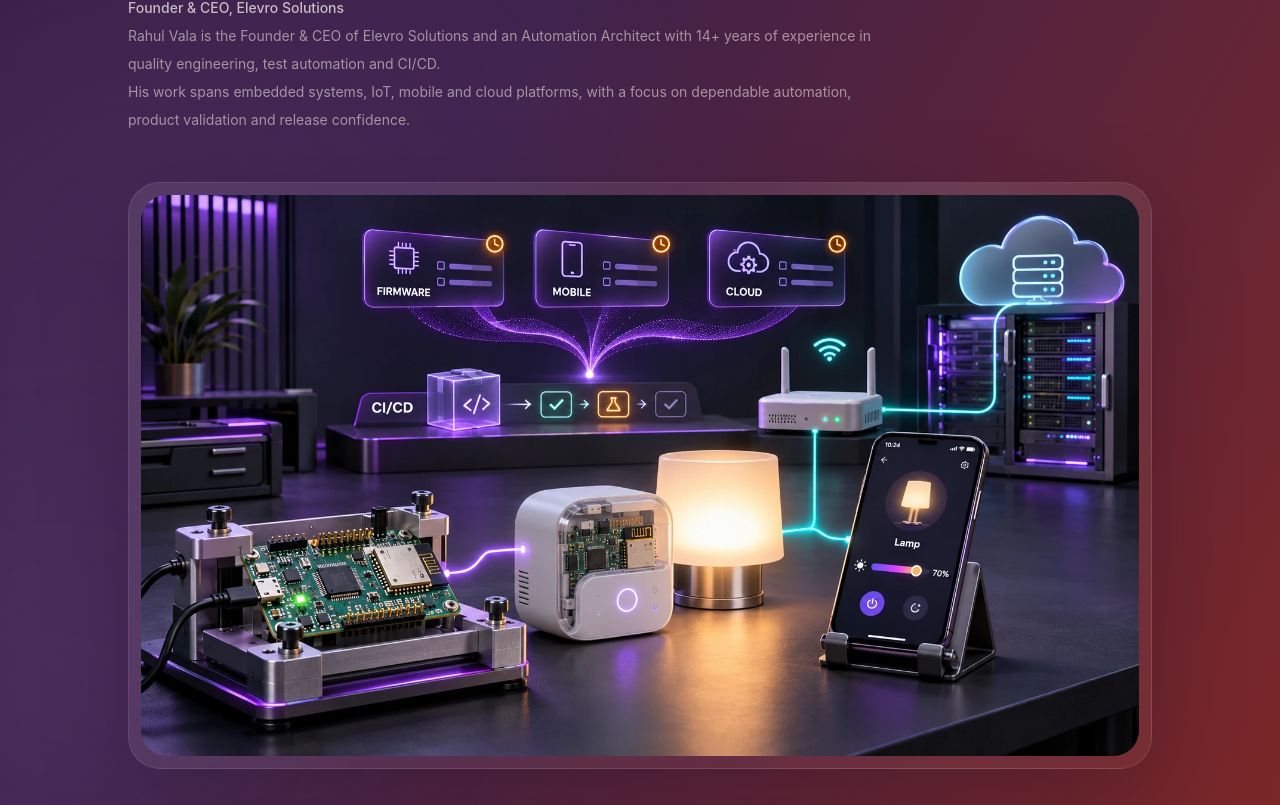
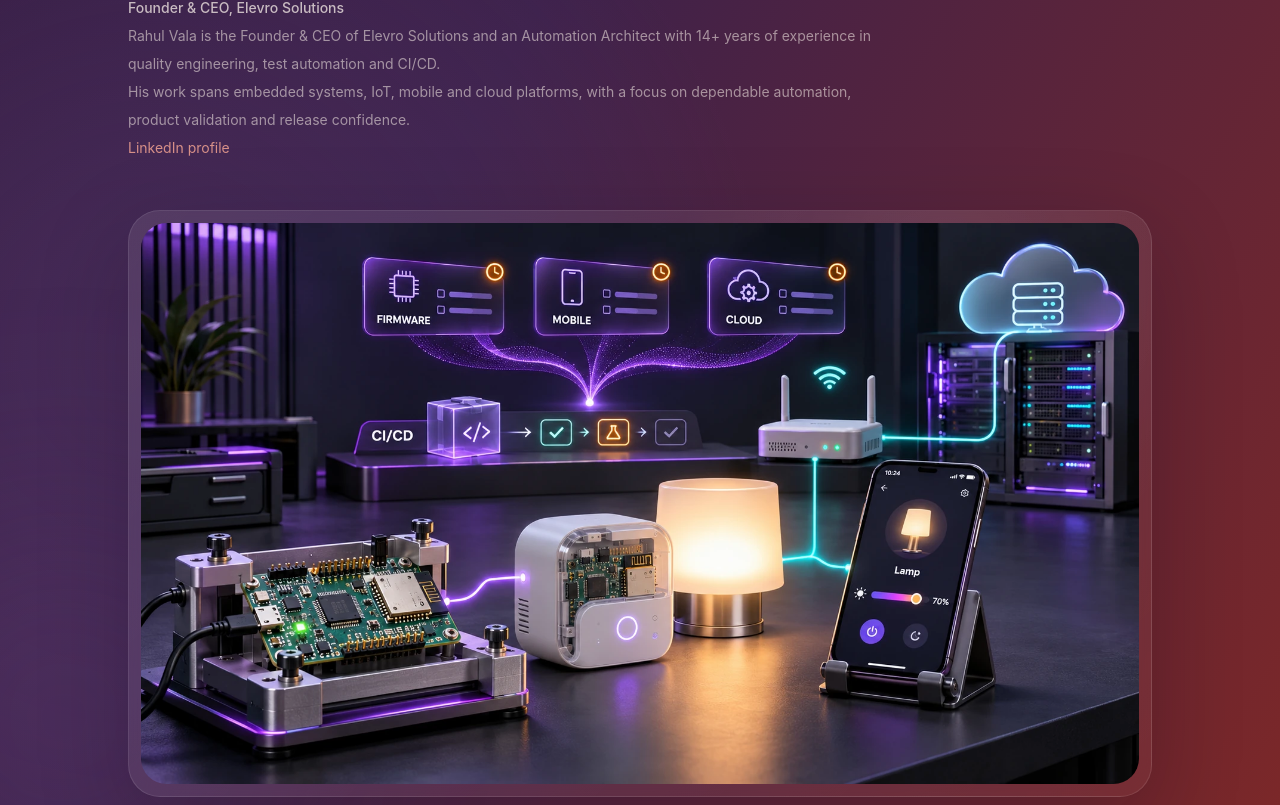
Before and after one commit to rvala-elevro/elevro_site, a Next.js app: page /resources/blogs/how-generative-ai-is-transforming-software-quality-assurance in a window 1280 px wide. Shown: the part 1075-1880 px from the top of the page. Built offline with nearby package versions, Linux system fonts and the light colour scheme.

Commit message:
Link Rahul Vala author details to LinkedIn profile

```diff
--- a/app/resources/[type]/[slug]/page.tsx
+++ b/app/resources/[type]/[slug]/page.tsx
@@ -1095,7 +1095,7 @@ function AuthorBio({ resource }: { resource: ResourceDetail }) {
   return (
     <section id="author" aria-labelledby="author-heading" className="mt-12 scroll-mt-28 rounded-[2rem] border border-white/10 bg-white/[0.045] p-6 md:p-8">
       <h2 id="author-heading" className="text-xl font-medium text-white">About the author</h2>
-      <p className="mt-4 font-medium text-[#d79088]">{resource.author.name}</p>
+      <p className="mt-4 font-medium text-[#d79088]"><a href={resource.author.url} rel="author" className="hover:text-white">{resource.author.name}</a></p>
       <p className="mt-1 text-sm text-cream/75">{resource.author.role}</p>
       {resource.author.bio.map((paragraph) => <p key={paragraph} className="mt-3 text-sm leading-7 text-cream/65">{paragraph}</p>)}
       {resource.author.linkedinUrl && <a href={resource.author.linkedinUrl} rel="me" className="mt-4 inline-block text-sm font-medium text-[#d79088] hover:text-white">Connect on LinkedIn</a>}
--- a/lib/resource-details.ts
+++ b/lib/resource-details.ts
@@ -600,11 +600,12 @@ export const resourceDetails: ResourceDetail[] = [
         ]
       }
     ],
-    "dateModified": "2026-11-17T13:39:29+05:30",
+    "dateModified": "2026-11-17T14:09:01+05:30",
     "author": {
       "name": "Rahul Vala",
       "role": "Founder & CEO, Elevro Solutions",
-      "url": "/resources/blogs/how-generative-ai-is-transforming-software-quality-assurance#author",
+      "url": "https://www.linkedin.com/in/rahul-vala-0352993b/",
+      "linkedinUrl": "https://www.linkedin.com/in/rahul-vala-0352993b/",
       "bio": [
         "Rahul Vala is the Founder & CEO of Elevro Solutions and an Automation Architect with 14+ years of experience in quality engineering, test automation and CI/CD.",
         "His work spans embedded systems, IoT, mobile and cloud platforms, with a focus on dependable automation, product validation and release confidence."
```
Also changed, not shown: 2 other files (tests, documents, lock files or other folders).
